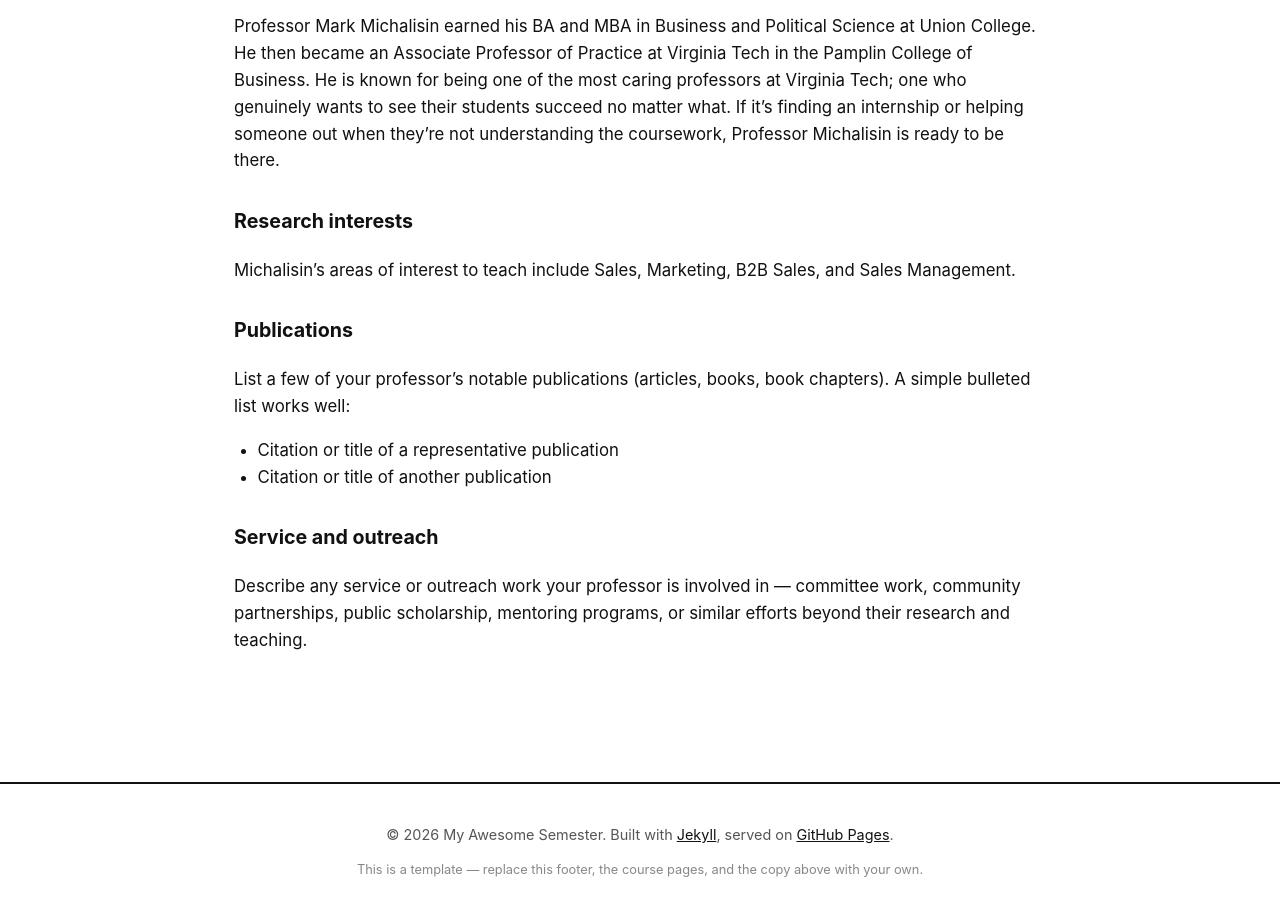
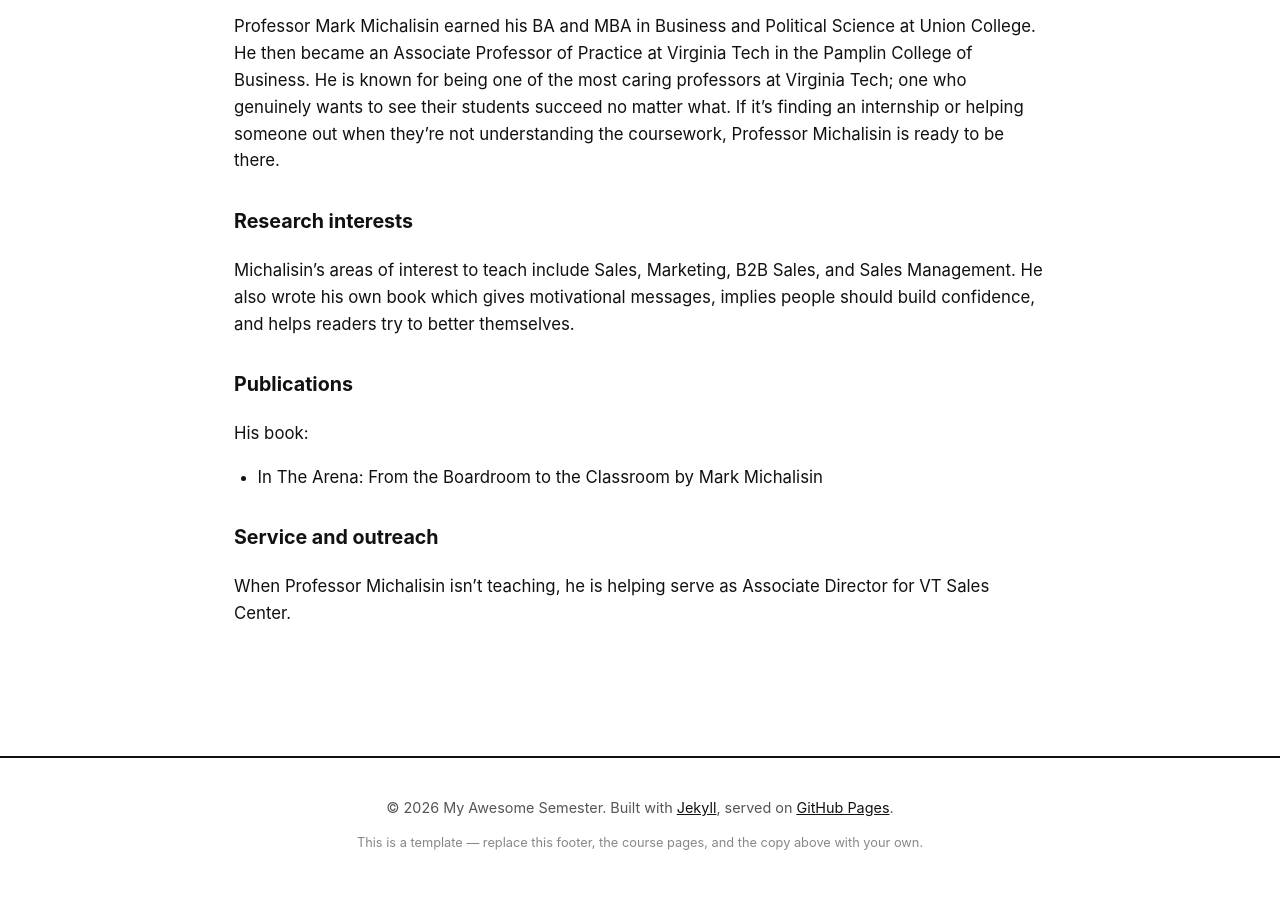
Before and after one commit to annaolszowy27/myawesomesemester, a Jekyll site: the page built from _courses/course-05.md, in a window 1280 px wide and 900 px high, scrolled down 714 px. Built offline with Jekyll 4.4.1, drawn with Linux system fonts in a browser that asks for light colours.

Commit message:
Update course-05.md

```diff
--- a/_courses/course-05.md
+++ b/_courses/course-05.md
@@ -21,18 +21,14 @@ Professor Mark Michalisin earned his BA and MBA in Business and Political Scienc
 
 ### Research interests
 
-Michalisin's areas of interest to teach include Sales, Marketing, B2B Sales, and Sales Management.
+Michalisin's areas of interest to teach include Sales, Marketing, B2B Sales, and Sales Management. He also wrote his own book which gives motivational messages, implies people should build confidence, and helps readers try to better themselves.
 
 ### Publications
 
-List a few of your professor's notable publications (articles, books, book
-chapters). A simple bulleted list works well:
+His book:
 
-- Citation or title of a representative publication
-- Citation or title of another publication
+- In The Arena: From the Boardroom to the Classroom by Mark Michalisin
 
 ### Service and outreach
 
-Describe any service or outreach work your professor is involved in — committee
-work, community partnerships, public scholarship, mentoring programs, or similar
-efforts beyond their research and teaching.
+When Professor Michalisin isn't teaching, he is helping serve as Associate Director for VT Sales Center.
```
